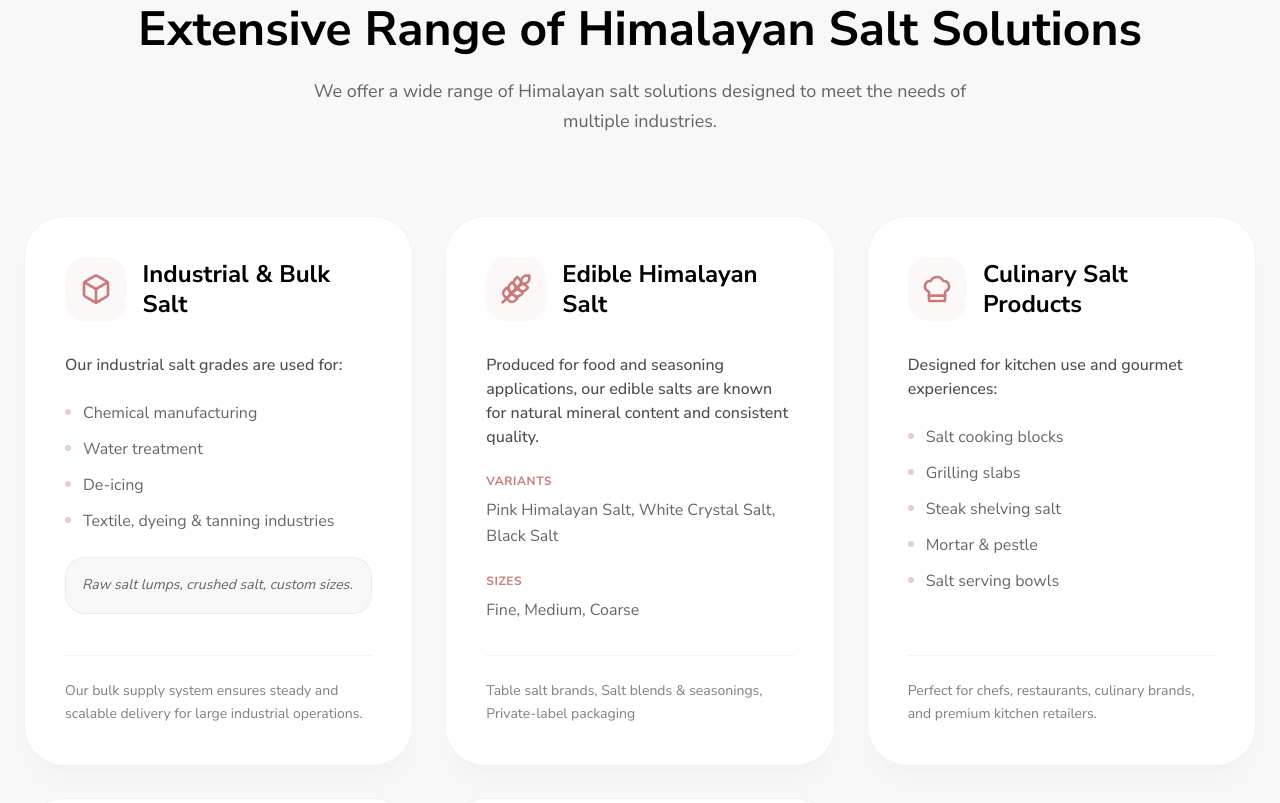
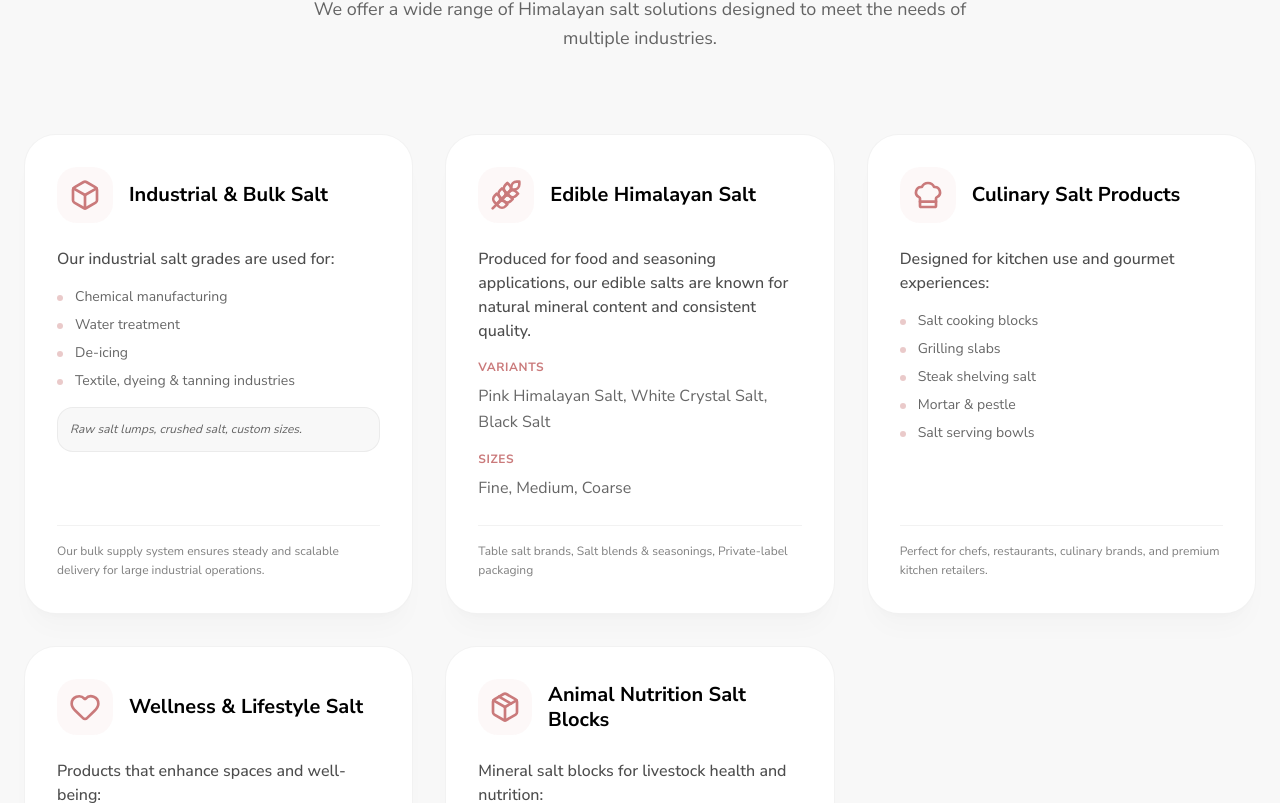
Before and after one commit to cywasay/kohistan-minerals, a Next.js app: page /about in a window 1280 px wide. Shown: the part 1137-1940 px from the top of the page. Built offline with nearby package versions, Linux system fonts and the light colour scheme.

Commit message:
style: optimized product and application card heights for better page balance

```diff
--- a/src/app/about/_components/AboutHero.jsx
+++ b/src/app/about/_components/AboutHero.jsx
@@ -20,7 +20,7 @@ export default function AboutHero() {
               </span>
             </div>
 
-            <h1 className="text-4xl md:text-6xl font-bold text-black mb-8 leading-tight">
+            <h1 className="text-4xl md:text-5xl font-bold text-black mb-8 leading-tight">
               A Trusted Partner in <br />
               <span className="text-[#CA7A7B]">Himalayan Excellence</span>
             </h1>
--- a/src/app/about/_components/AboutProducts.jsx
+++ b/src/app/about/_components/AboutProducts.jsx
@@ -104,26 +104,28 @@ export default function AboutProducts() {
               whileInView={{ opacity: 1, y: 0 }}
               transition={{ duration: 0.5, delay: index * 0.1 }}
               viewport={{ once: true }}
-              className="bg-white p-10 rounded-[2.5rem] border border-black/5 hover:border-[#CA7A7B]/20 shadow-xl shadow-black/[0.02] flex flex-col h-full group transition-all"
+              className="bg-white p-8 rounded-[2rem] border border-black/5 hover:border-[#CA7A7B]/20 shadow-xl shadow-black/[0.02] flex flex-col h-full group transition-all"
             >
-              <div className="flex items-center gap-4 mb-8">
-                <div className="w-16 h-16 bg-[#CA7A7B]/5 rounded-2xl flex items-center justify-center group-hover:bg-[#CA7A7B]/10 transition-colors">
+              <div className="flex items-center gap-4 mb-6">
+                <div className="w-14 h-14 bg-[#CA7A7B]/5 rounded-2xl flex items-center justify-center group-hover:bg-[#CA7A7B]/10 transition-colors">
                   {product.icon}
                 </div>
-                <h3 className="text-2xl font-bold text-black group-hover:text-[#CA7A7B] transition-colors leading-tight">
+                <h3 className="text-xl font-bold text-black group-hover:text-[#CA7A7B] transition-colors leading-tight">
                   {product.title}
                 </h3>
               </div>
 
-              <div className="space-y-6 flex-grow">
-                <p className="text-black/70 font-medium">{product.content}</p>
+              <div className="space-y-4 flex-grow">
+                <p className="text-black/70 font-medium text-sm md:text-base">
+                  {product.content}
+                </p>
 
                 {product.points && (
-                  <ul className="space-y-3">
+                  <ul className="space-y-2">
                     {product.points.map((point) => (
                       <li
                         key={point}
-                        className="flex items-start gap-3 text-black/60"
+                        className="flex items-start gap-3 text-black/60 text-sm"
                       >
                         <div className="w-1.5 h-1.5 mt-2 rounded-full bg-[#CA7A7B]/40 shrink-0" />
                         <span>{point}</span>
@@ -155,16 +157,16 @@ export default function AboutProducts() {
                 )}
 
                 {product.formats && (
-                  <div className="bg-[#F8F8F8] p-4 rounded-2xl border border-black/5">
-                    <p className="text-black/60 text-sm leading-relaxed italic">
+                  <div className="bg-[#F8F8F8] p-3 rounded-xl border border-black/5">
+                    <p className="text-black/60 text-xs leading-relaxed italic">
                       {product.formats}
                     </p>
                   </div>
                 )}
               </div>
 
-              <div className="mt-8 pt-6 border-t border-black/5">
-                <p className="text-black/50 text-sm leading-relaxed">
+              <div className="mt-6 pt-4 border-t border-black/5">
+                <p className="text-black/50 text-xs leading-relaxed">
                   {product.extra || product.usage || product.target}
                 </p>
               </div>
--- a/src/app/about/_components/Applications.jsx
+++ b/src/app/about/_components/Applications.jsx
@@ -63,14 +63,14 @@ export default function Applications() {
                 whileInView={{ opacity: 1, scale: 1 }}
                 transition={{ duration: 0.5, delay: index * 0.1 }}
                 viewport={{ once: true }}
-                className="bg-[#F8F8F8] p-8 rounded-[2rem] border border-black/5 hover:border-[#CA7A7B]/30 hover:shadow-xl hover:shadow-black/[0.02] transition-all group"
+                className="bg-[#F8F8F8] p-6 rounded-3xl border border-black/5 hover:border-[#CA7A7B]/30 hover:shadow-xl hover:shadow-black/[0.02] transition-all group"
               >
-                <div className="w-12 h-12 bg-white rounded-xl flex items-center justify-center mb-6 group-hover:bg-[#CA7A7B] group-hover:text-white transition-all shadow-sm border border-black/5">
+                <div className="w-10 h-10 bg-white rounded-lg flex items-center justify-center mb-5 group-hover:bg-[#CA7A7B] group-hover:text-white transition-all shadow-sm border border-black/5">
                   <div className="text-[#CA7A7B] group-hover:text-white">
                     {app.icon}
                   </div>
                 </div>
-                <h3 className="text-xl font-bold text-black leading-tight">
+                <h3 className="text-lg font-bold text-black leading-tight">
                   {app.title}
                 </h3>
               </motion.div>
```
